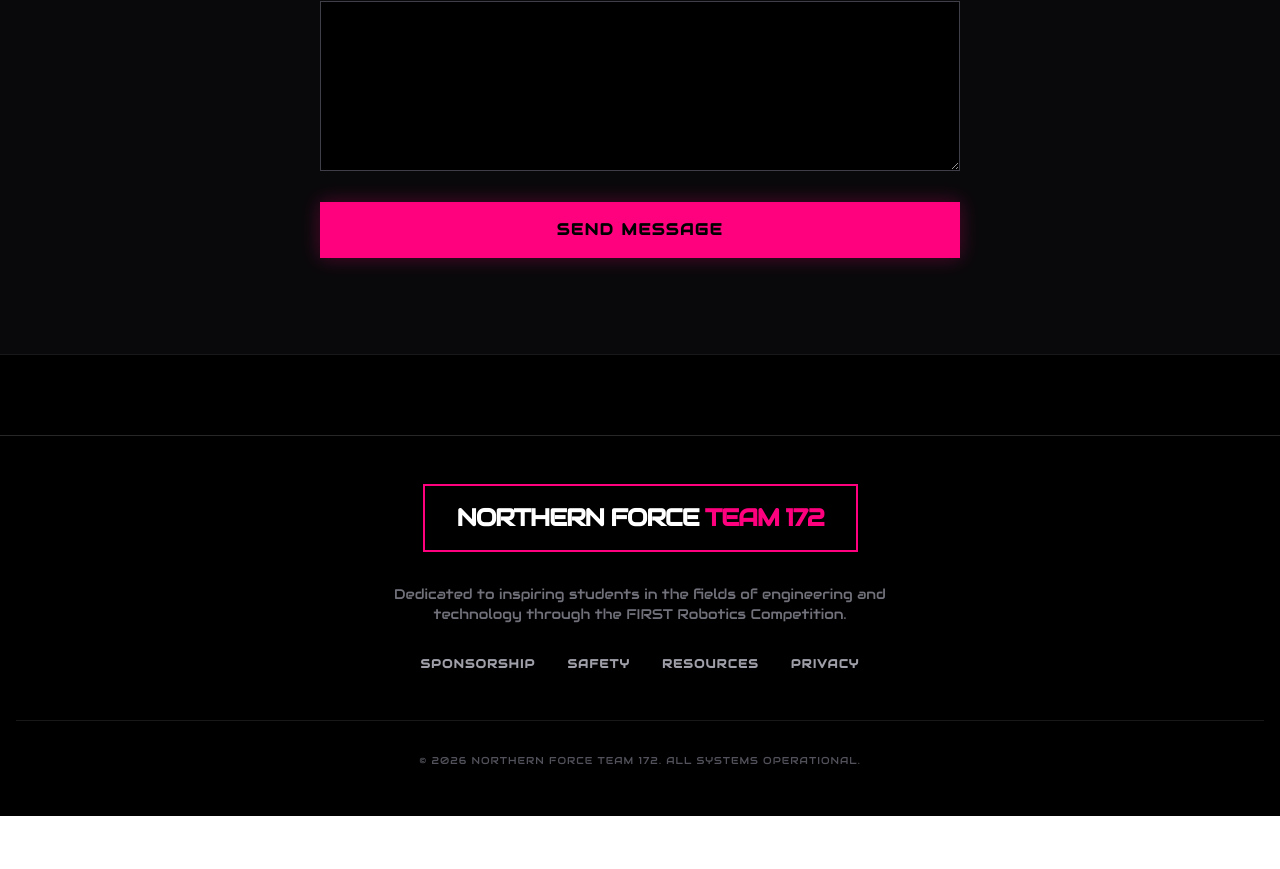
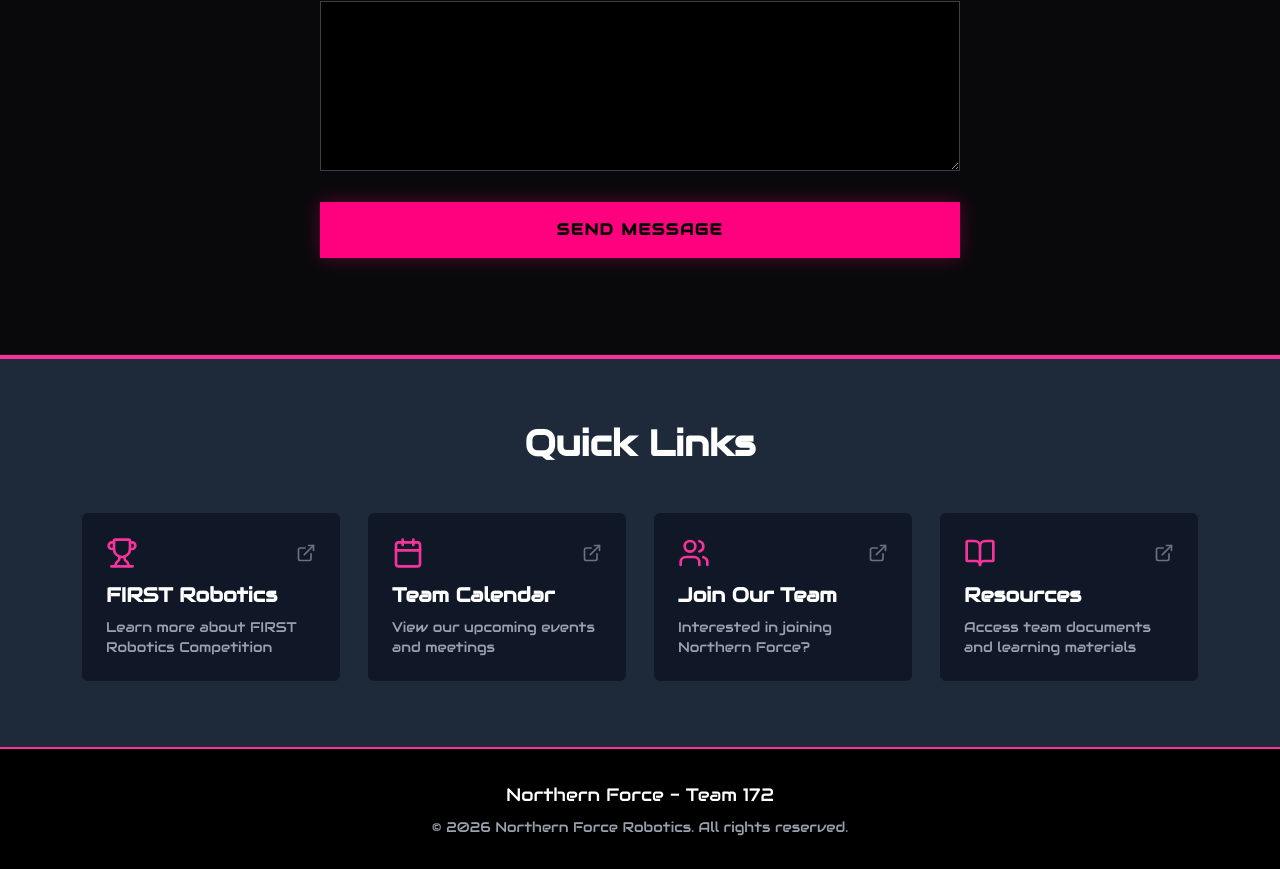
Before and after one commit to NorthernForce/Web2026RobotAwesomeness, a React (Vite) app: page /contact in a window 1280 px wide. Shown: the part 760-1629 px from the top of the page. Before the commit the page ends 1576 px from the top, so only its background shows below. Built offline with nearby package versions, Linux system fonts and the light colour scheme.

Commit message:
Upated contact page to have same footers with quick links

```diff
--- a/src/Contact.tsx
+++ b/src/Contact.tsx
@@ -1,5 +1,5 @@
 import { Navigation } from './components/Navigation';
-import { Footer } from './components/Footer';
+import { LinksSection } from './components/LinksSection';
 
 export default function Contact() {
   return (
@@ -37,7 +37,19 @@
         </section>
       </main>
 
-      <Footer />
+      <LinksSection />
+
+      {/* Footer */}
+      <footer className="bg-black text-white py-8 border-t-2 border-pink-500">
+        <div className="max-w-6xl mx-auto px-4 text-center">
+          <p className="text-lg mb-2">
+            Northern Force - Team 172
+          </p>
+          <p className="text-gray-400 text-sm">
+            © 2026 Northern Force Robotics. All rights reserved.
+          </p>
+        </div>
+      </footer>
     </div>
   );
 }
```
